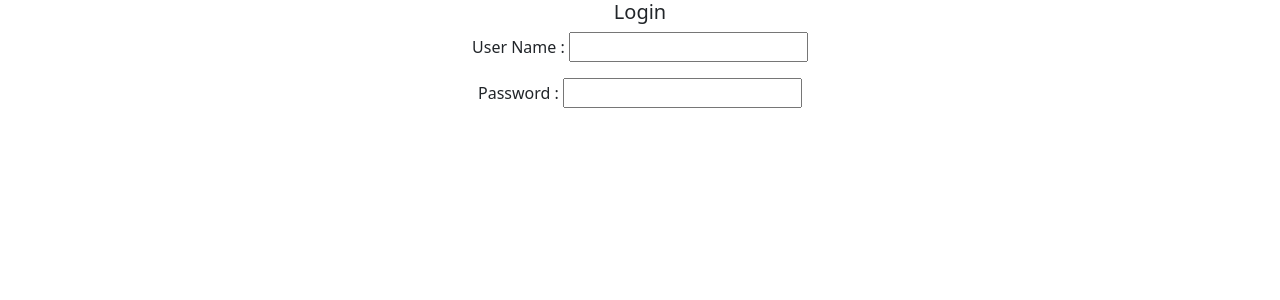
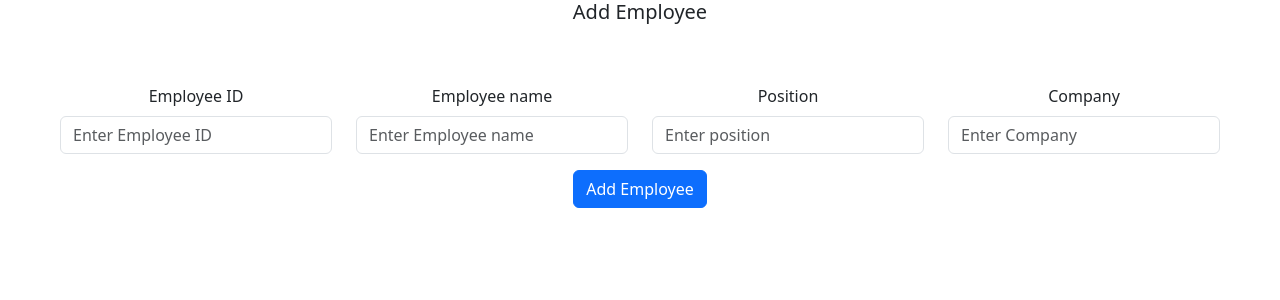
Before and after one commit to pranaliPukale/newReact1, a React (Create React App) app in the folder my/: page /addEmployee in a window 1280 px wide. Shown: the top 300 px of the page. Built offline with nearby package versions, Linux system fonts and the light colour scheme.

Commit message:
CRUD1
CRUD1

```diff
--- a/my/src/App.js
+++ b/my/src/App.js
@@ -15,7 +15,10 @@ import Parent from './Component/UseContextHook/Parent';
 import ControledComponent from './Component/ControledComponent';
 import UnControledComponent from './Component/UnControledComponent';
 import ConditionalRendernig from './Component/ConditionalRendering';
-
+import EmployeeList from './Component/CRUD_using_context_api/EmployeeList';
+import AddEmployee from './Component/CRUD_using_context_api/AddEmployee';
+import EditEmployee from './Component/CRUD_using_context_api/EditEmployee';
+import { BrowserRouter as Router,Routes,Route } from 'react-router-dom';
 function App() {
 
   return (
@@ -37,7 +40,14 @@ function App() {
       //</header>
    // </div>
    <div  className='App'>
-      <ConditionalRendernig/>
+      <Router>
+        <Routes>
+          <Route exact path='/' element={<EmployeeList/>}></Route>
+          <Route exact path='/addEmployee' element={<AddEmployee/>}> </Route>
+          <Route  exact path='/editEmpoyee' element={<EditEmployee/>}></Route>
+        </Routes>
+      </Router>
+
   </div>
 
 
--- /dev/null
+++ b/my/src/Component/CRUD_using_context_api/AddEmployee.jsx
@@ -0,0 +1,82 @@
+import React from "react";
+import { useState } from "react";
+import Button from "react-bootstrap/Button";
+import Col from "react-bootstrap/Col";
+import Form from "react-bootstrap/Form";
+import InputGroup from "react-bootstrap/InputGroup";
+import Row from "react-bootstrap/Row";
+
+const AddEmployee = () => {
+
+  const [validated, setValidated] = useState(false);
+
+  const handleSubmit = (event) => {
+    const form = event.currentTarget;
+    if (form.checkValidity() === false) {
+      event.preventDefault();
+      event.stopPropagation();
+    }
+
+    setValidated(true);
+  };
+
+  return (
+    <>
+
+{" "}
+      <h5>Add Employee</h5>
+      <Form
+        noValidate
+        validated={validated}
+        onSubmit={handleSubmit}
+        style={{ margin: "60px" }}
+      >
+        <Row className="mb-3">
+          <Form.Group as={Col} md="3" controlId="validationCustom01">
+            <Form.Label>Employee ID</Form.Label>
+            <Form.Control
+              required
+              type="text"
+              placeholder="Enter Employee ID"
+                          />
+          </Form.Group>
+          <Form.Group as={Col} md="3" controlId="validationCustom02">
+            <Form.Label>Employee name</Form.Label>
+            <Form.Control
+              required
+              type="text"
+              placeholder="Enter Employee name"
+                         />
+
+          </Form.Group>
+          <Form.Group as={Col} md="3" controlId="validationCustomUsername">
+            <Form.Label>Position</Form.Label>
+            <InputGroup hasValidation>
+               <Form.Control
+                type="text"
+                placeholder="Enter position"
+                 required
+              />
+              <Form.Control.Feedback type="invalid">
+                Please choose a position.
+              </Form.Control.Feedback>
+            </InputGroup>
+          </Form.Group>
+          <Form.Group as={Col} md="3" controlId="validationCustom02">
+            <Form.Label> Company</Form.Label>
+            <Form.Control
+              required
+              type="text"
+              placeholder="Enter Company"
+                         />
+            </Form.Group>
+
+        </Row>
+
+        <Button type="submit">Add Employee</Button>
+      </Form>
+    </>
+  );
+};
+
+export default AddEmployee;
--- /dev/null
+++ b/my/src/Component/CRUD_using_context_api/EditEmployee.jsx
@@ -0,0 +1,11 @@
+import React from 'react'
+
+const EditEmployee = () => {
+  return (
+    <div>
+
+    </div>
+  )
+}
+
+export default EditEmployee
--- /dev/null
+++ b/my/src/Component/CRUD_using_context_api/EmployeeList.jsx
@@ -0,0 +1,21 @@
+import React from 'react'
+import Button from 'react-bootstrap/Button';
+import './crudStyle.css'
+
+import { useNavigate } from 'react-router-dom';
+
+const EmployeeList = () => {
+
+    const navigate = useNavigate()
+
+  return (
+    <div>
+        <h5>Employee List</h5>
+        <div className='addEmployeeBtn'>
+           <Button variant="primary" onClick={()=>navigate('/addEmployee')}>Add Empoyee</Button>
+        </div>
+    </div>
+  )
+}
+
+export default EmployeeList
--- /dev/null
+++ b/my/src/Component/CRUD_using_context_api/crudStyle.css
@@ -0,0 +1,5 @@
+.addEmployeeBtn{
+    display: flex;
+    justify-content: flex-end;
+    margin-right: 60px;
+}
```
Also changed, not shown: my/src/Component/CRUD_using_context_api/DeleteEmployee.jsx (added).
